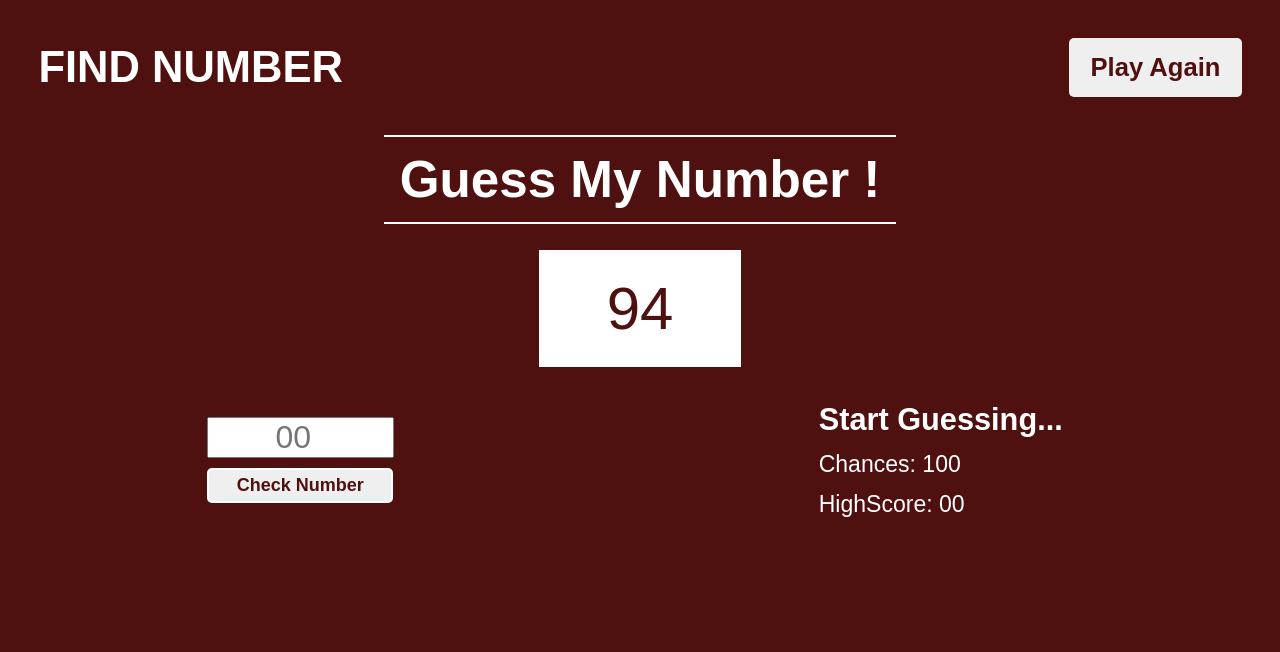
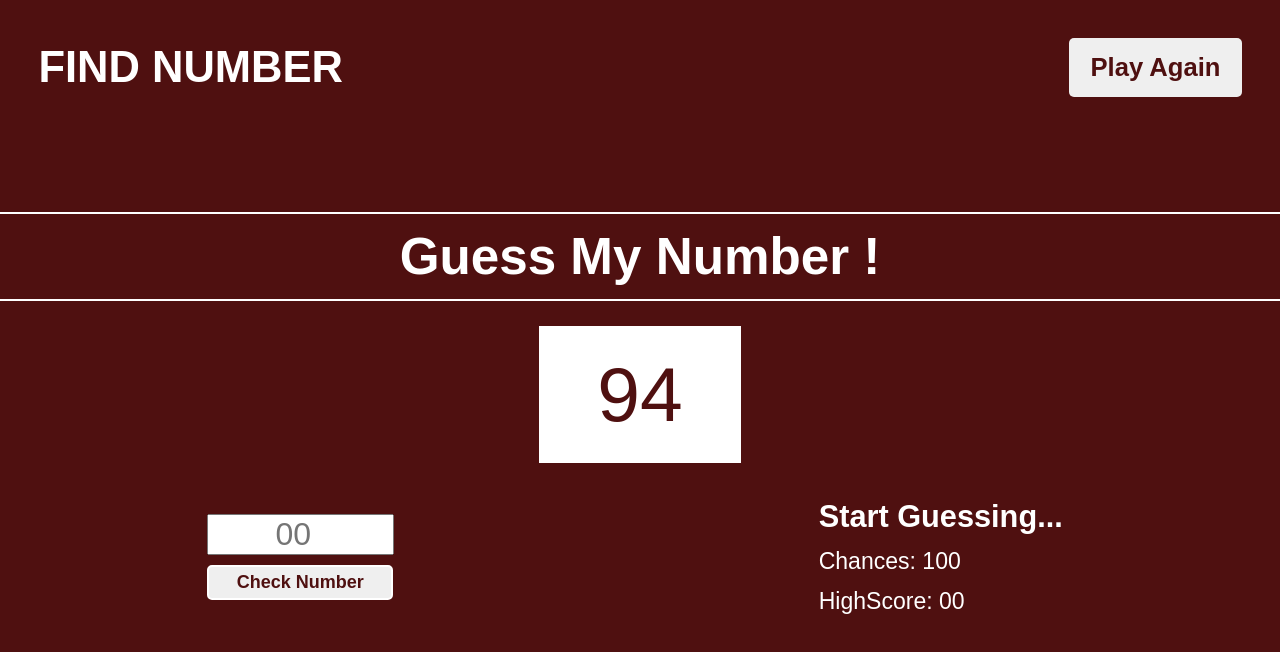
Before and after one commit to Ayush-Manware/numberGame-with-js, a plain HTML site: page index.html in a window 1280 px wide. Drawn offline with Linux system fonts and the light colour scheme; a web font is replaced by a local one.

Commit message:
first commit

```diff
--- a/index.html
+++ b/index.html
@@ -8,7 +8,7 @@
     <link rel="stylesheet" href="./style.css" />
   </head>
   <body>
-    <div class="container">
+
       <div class="header" id="$header">
         <p class="findNumber">FIND NUMBER</p>
         <div class="playAgainButtonDiv">
@@ -16,7 +16,7 @@
           </div>
       </div>
 
-
+      <div class="container">
       <h2 class="guess" id="$guess">Guess My Number !</h2>
 
 
--- a/style.css
+++ b/style.css
@@ -21,6 +21,7 @@ body{
     /* width: 70vw; */
     /* border: 1px solid white; */
     margin: auto;
+    margin-top: 6vw;
 }
 
 .header{
@@ -62,13 +63,13 @@ body{
     font-weight: bold;
     border-top: 0.2vw solid white;
     border-bottom: 0.2vw solid white;
-    width: 40vw;
+    /* width: 40vw; */
     margin: auto;
     padding: 1vw 0px;
 }
 
 .givenNumber{
-    font-size: 60px;
+    font-size: 6vw;
     border: 1px solid white;
     width: 200px;
     margin: 2vw auto;
@@ -144,7 +145,7 @@ input{
     font-size: 1.8vw;
 }
 
-@media screen and (min-width:250px) and (max-width:360px){
+@media screen and (min-width:250px) and (max-width:415px){
     .footer{
         flex-direction: column-reverse;
         margin: auto;
```
